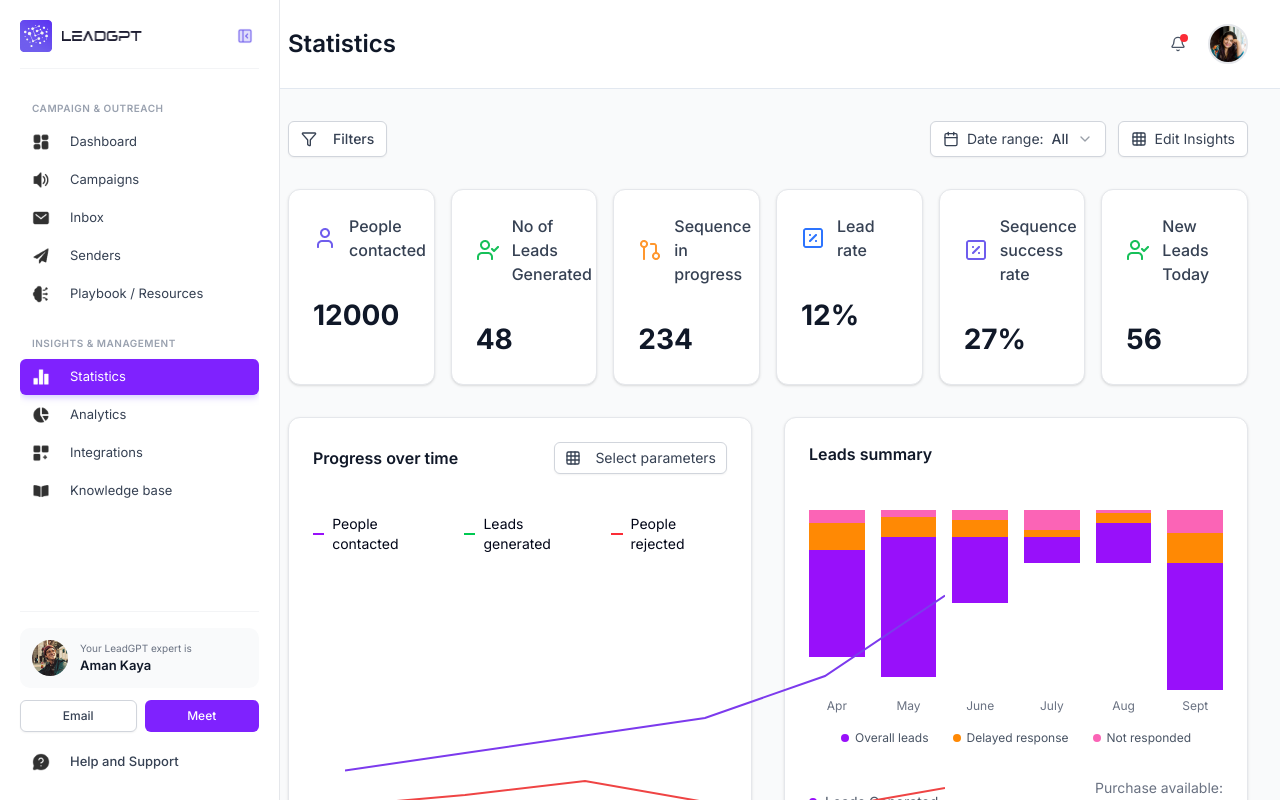
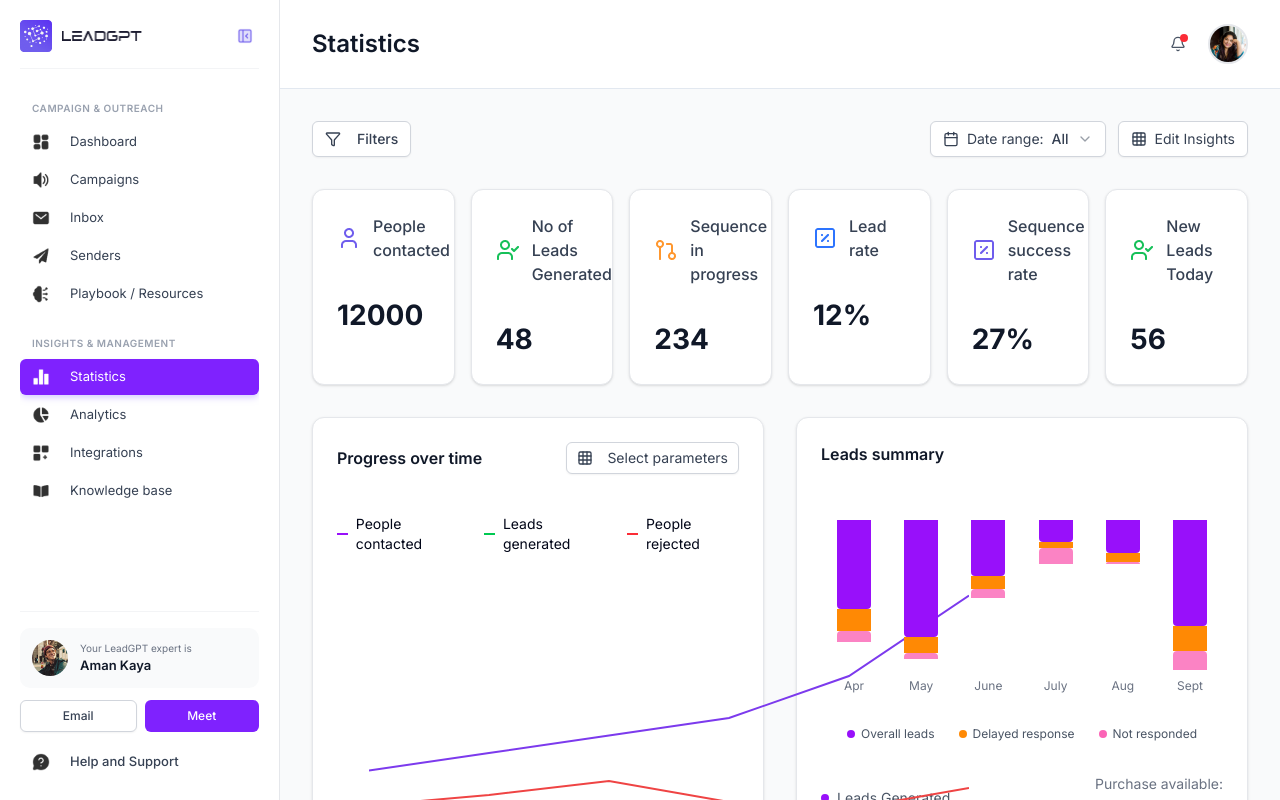
Before and after one commit to GreNxNja/leadGPT-Dashboard, a Next.js app: page / in a window 1280 px wide. Shown: the top 800 px of the page. Built offline with nearby package versions, Linux system fonts and the light colour scheme.

Commit message:
Summary TODO

```diff
--- a/app/page.tsx
+++ b/app/page.tsx
@@ -1,9 +1,11 @@
+// app/page.tsx
 import Sidebar from '@/components/Sidebar';
 import Header from '@/components/Header';
 import Filters from '@/components/Filters';
 import { OverviewCard } from '@/components/OverviewCard';
 import ProgressOverTime from '@/components/ProgressOverTime';
 import LeadsSummary from '@/components/LeadsSummary';
+// Note: Lucide icons are removed as requested, using image paths instead.
 
 export default function DashboardLayout() {
   return (
@@ -11,7 +13,8 @@ export default function DashboardLayout() {
 
       <Sidebar />
 
-      <div className="flex-1 ml-64 flex flex-col">
+      {/* 🚨 Margin updated to ml-[280px] to match the new expanded sidebar width */}
+      <div className="flex-1 ml-[280px] flex flex-col">
 
         <Header />
 
@@ -23,7 +26,6 @@ export default function DashboardLayout() {
             <h2 className="text-xl font-semibold mb-4 sr-only">Overview</h2>
 
             <div className="grid grid-cols-2 md:grid-cols-3 lg:grid-cols-6 gap-4">
-
               <OverviewCard title="People contacted" value="12000" icon="/overview.png" />
               <OverviewCard title="No of Leads Generated" value="48" icon="/leads.png" />
               <OverviewCard title="Sequence in progress" value="234" icon="/sequence.png" />
@@ -35,8 +37,8 @@ export default function DashboardLayout() {
           </div>
 
           <div className="grid grid-cols-1 lg:grid-cols-2 gap-8">
-             <ProgressOverTime />
-             <LeadsSummary />
+            <ProgressOverTime />
+            <LeadsSummary />
           </div>
         </main>
       </div>
--- a/components/LeadsSummary.tsx
+++ b/components/LeadsSummary.tsx
@@ -1,24 +1,31 @@
 "use client";
-import { Card, CardContent, CardHeader, CardTitle } from '@/components/ui/card';
-import { Progress } from '@/components/ui/progress';
-import { Button } from '@/components/ui/button';
-import { ChevronRight } from 'lucide-react';
-import { useState } from 'react';
+import { Card, CardContent, CardHeader, CardTitle } from "@/components/ui/card";
+import { Progress } from "@/components/ui/progress";
+import { Button } from "@/components/ui/button";
+import { ChevronRight } from "lucide-react";
+import { useState } from "react";
+
+interface ChartDataPoint {
+  month: string;
+  overall: number;
+  delayed: number;
+  notResponded: number;
+}
 
 export default function LeadsSummary() {
   const [hoveredBar, setHoveredBar] = useState<number | null>(null);
 
-  const chartData = [
-    { month: 'Apr', overall: 320, delayed: 80, notResponded: 40 },
-    { month: 'May', overall: 420, delayed: 60, notResponded: 20 },
-    { month: 'June', overall: 200, delayed: 50, notResponded: 30 },
-    { month: 'July', overall: 80, delayed: 20, notResponded: 60 },
-    { month: 'Aug', overall: 120, delayed: 30, notResponded: 10 },
-    { month: 'Sept', overall: 380, delayed: 90, notResponded: 70 },
+  const chartData: ChartDataPoint[] = [
+    { month: "Apr", overall: 320, delayed: 80, notResponded: 40 },
+    { month: "May", overall: 420, delayed: 60, notResponded: 20 },
+    { month: "June", overall: 200, delayed: 50, notResponded: 30 },
+    { month: "July", overall: 80, delayed: 20, notResponded: 60 },
+    { month: "Aug", overall: 120, delayed: 30, notResponded: 10 },
+    { month: "Sept", overall: 380, delayed: 90, notResponded: 70 },
   ];
 
   const maxValue = Math.max(
-    ...chartData.map((d) => d.overall + d.delayed + d.notResponded)
+    ...chartData.map((d) => d.overall + d.delayed + d.notResponded),
   );
 
   return (
@@ -28,11 +35,11 @@ export default function LeadsSummary() {
           Leads summary
         </CardTitle>
       </CardHeader>
-
       <CardContent className="space-y-6">
+        {/* Tooltip */}
         {hoveredBar !== null && (
-          <div className="space-y-3 text-sm bg-gray-50 p-4 rounded-lg border border-gray-200">
-            <div className="flex items-start gap-2">
+          <div className="absolute z-10 left-1/2 -translate-x-1/2 bg-gray-50 p-4 rounded-lg border border-gray-200 shadow-md mt-2 text-sm w-56">
+            <div className="flex items-start gap-2 mb-2">
               <span className="w-2 h-2 rounded-full bg-purple-600 mt-1.5"></span>
               <div className="flex-1">
                 <div className="text-gray-600">Leads generated</div>
@@ -41,8 +48,7 @@ export default function LeadsSummary() {
                 </div>
               </div>
             </div>
-
-            <div className="flex items-start gap-2">
+            <div className="flex items-start gap-2 mb-2">
               <span className="w-2 h-2 rounded-full bg-orange-400 mt-1.5"></span>
               <div className="flex-1">
                 <div className="text-gray-600">Delayed response</div>
@@ -51,7 +57,6 @@ export default function LeadsSummary() {
                 </div>
               </div>
             </div>
-
             <div className="flex items-start gap-2">
               <span className="w-2 h-2 rounded-full bg-pink-400 mt-1.5"></span>
               <div className="flex-1">
@@ -64,48 +69,47 @@ export default function LeadsSummary() {
           </div>
         )}
 
-        <div className="space-y-2">
-          <div className="flex justify-between items-end h-[200px] gap-4">
+        {/* Bar Chart */}
+        <div className="w-full flex justify-between items-end h-[180px] px-4 relative">
           {chartData.map((data, index) => {
             const total = data.overall + data.delayed + data.notResponded;
-              const barHeight = (total / maxValue) * 180;
+            const barTotalHeight = (total / maxValue) * 150;
+            const overallHeight = (data.overall / total) * barTotalHeight;
+            const delayedHeight = (data.delayed / total) * barTotalHeight;
+            const notRespondedHeight =
+              (data.notResponded / total) * barTotalHeight;
 
             return (
               <div
                 key={index}
-                  className="flex-1 flex flex-col items-center gap-2"
+                className="flex flex-col items-center cursor-pointer relative"
                 onMouseEnter={() => setHoveredBar(index)}
                 onMouseLeave={() => setHoveredBar(null)}
+                style={{ width: "34px" }}
               >
-                  <div className="w-full h-[180px] flex flex-col-reverse justify-end">
+                <div className="flex flex-col-reverse w-full h-[150px] justify-end">
                   <div
-                      className={`w-full flex flex-col rounded-t-md cursor-pointer transition-opacity ${
-                        hoveredBar === null || hoveredBar === index
-                          ? 'opacity-100'
-                          : 'opacity-40'
+                    className={`w-full bg-pink-400 transition-all rounded-t ${
+                      hoveredBar === index ? "opacity-100" : "opacity-80"
                     }`}
-                      style={{ height: `${barHeight}px` }}
-                    >
+                    style={{ height: `${notRespondedHeight}px` }}
+                  />
                   <div
-                        className="w-full bg-pink-400"
-                        style={{ height: `${(data.notResponded / total) * barHeight}px` }}
-                      ></div>
+                    className="w-full bg-orange-400 transition-all"
+                    style={{ height: `${delayedHeight}px` }}
+                  />
                   <div
-                        className="w-full bg-orange-400"
-                        style={{ height: `${(data.delayed / total) * barHeight}px` }}
-                      ></div>
-                      <div
-                        className="w-full bg-purple-600"
-                        style={{ height: `${(data.overall / total) * barHeight}px` }}
-                      ></div>
+                    className="w-full bg-purple-600 transition-all rounded-b"
+                    style={{ height: `${overallHeight}px` }}
+                  />
                 </div>
-                  </div>
-                  <span className="text-xs text-gray-500">{data.month}</span>
+                <span className="mt-2 text-xs text-gray-500">{data.month}</span>
               </div>
             );
           })}
         </div>
 
+        {/* Legend */}
         <div className="flex justify-center gap-6 text-xs text-gray-600 pt-2">
           <div className="flex items-center gap-1.5">
             <span className="w-2 h-2 rounded-full bg-purple-600"></span>
@@ -120,8 +124,8 @@ export default function LeadsSummary() {
             <span>Not responded</span>
           </div>
         </div>
-        </div>
 
+        {/* Leads details and progress */}
         <div className="space-y-3 pt-2">
           <div className="flex items-center justify-between">
             <div className="flex items-center gap-2">
@@ -133,7 +137,6 @@ export default function LeadsSummary() {
               <div className="text-lg font-semibold text-gray-900">392</div>
             </div>
           </div>
-
           <div className="relative">
             <Progress value={78} className="h-2 bg-gray-100" />
             <div className="absolute left-[78%] top-1/2 -translate-y-1/2 -translate-x-1/2">
@@ -142,7 +145,6 @@ export default function LeadsSummary() {
               </div>
             </div>
           </div>
-
           <div className="flex justify-center">
             <Button
               variant="link"
@@ -151,7 +153,6 @@ export default function LeadsSummary() {
               Get more leads <ChevronRight className="h-3 w-3 ml-0.5" />
             </Button>
           </div>
-
           <div className="flex justify-between text-sm pt-1">
             <div className="flex flex-col">
               <span className="text-gray-500">Leads utilised</span>
@@ -162,7 +163,6 @@ export default function LeadsSummary() {
               <span className="text-lg font-semibold text-gray-900">300</span>
             </div>
           </div>
-
           <div className="flex justify-between text-sm pt-1 border-t border-gray-100">
             <div className="flex flex-col pt-2">
               <span className="text-gray-500">Leads generated</span>
```
Lines whose indentation alone changed are shown as unchanged.
